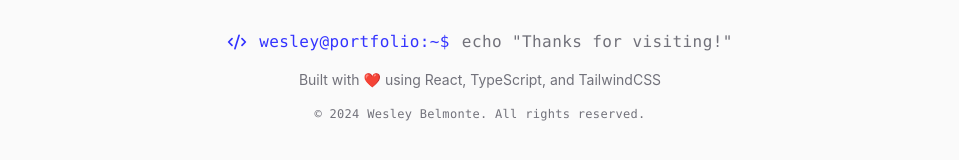
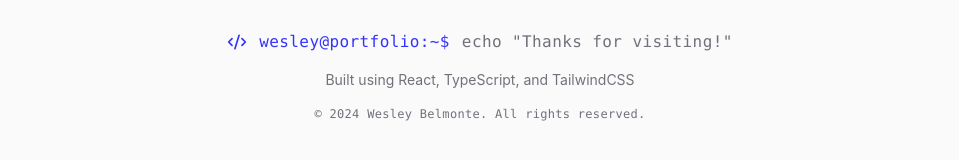
Before and after one commit to Wezsley/MiniPortV2.2, a React (Vite) app: page / in a window 1280 px wide. Shown: the part 7578-7738 px from the top of the page, without its empty margins (160-1119 px from the left). Built offline with nearby package versions, Linux system fonts and the light colour scheme.

Commit message:
Remove emoji from footer text
cgen-dd959c587dd948a1a520d57c40a57d32

```diff
--- a/client/components/Contact.tsx
+++ b/client/components/Contact.tsx
@@ -224,7 +224,7 @@ export function Contact() {
               </div>
 
               <p className="text-sm text-minimal-text-light clean-font">
-                Built with ❤️ using React, TypeScript, and TailwindCSS
+                Built using React, TypeScript, and TailwindCSS
               </p>
 
               <p className="text-xs text-minimal-text-light mono-font">
```
